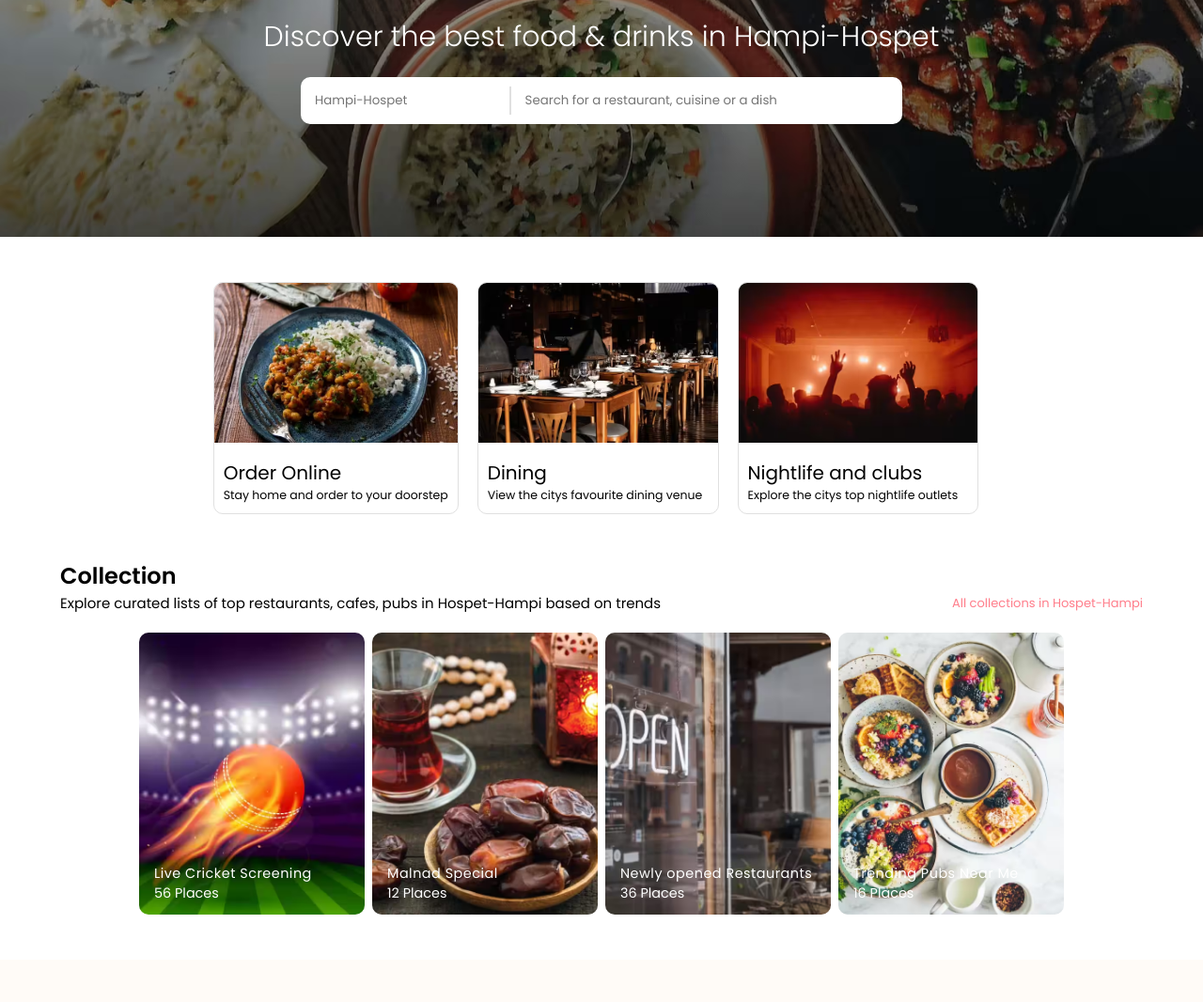
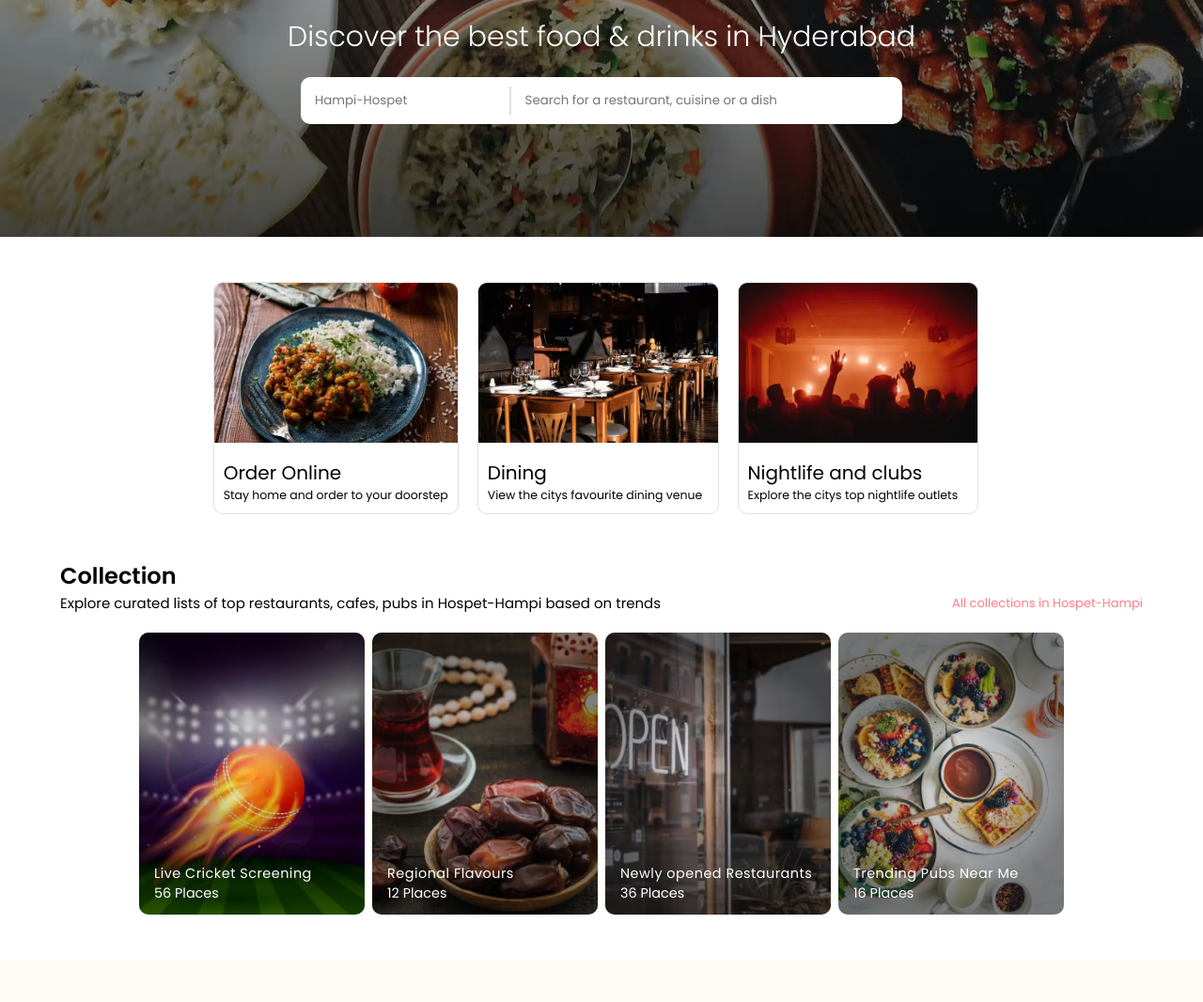
Before and after one commit to abhi-0907/ZomatoLandingPage, a plain HTML site: page index.html in a window 1280 px wide. Shown: the part 228-1294 px from the top of the page at 94% size. Drawn offline with Linux system fonts and the light colour scheme.

Commit message:
overlay added

```diff
--- a/index.html
+++ b/index.html
@@ -28,7 +28,7 @@
     />
 
     <!-- Importing styles.css -->
-    <link rel="stylesheet" href="/styles.css" />
+    <link rel="stylesheet" href="styles.css" />
 
     <title>Zomato Landing Page Clone </title>
   </head>
@@ -53,7 +53,7 @@
 
         <div class="hero__section_container">
           <img src="images/heroSectionLogo.png" alt="Zomato Logo" class="hero__section_logo"/>
-          <h1 class="hero__section_title">Discover the best food & drinks in Hampi-Hospet</h1>
+          <h1 class="hero__section_title">Discover the best food & drinks in Hyderabad</h1>
           <div class="hero__section_input_container">
             <input class="input_container_location" type="text" placeholder="Hampi-Hospet" />
             <input class="input_container_search" type="text" placeholder="Search for a restaurant, cuisine or a dish" />
@@ -112,7 +112,7 @@
             <div class="card card2">
               <div class="overlay"></div>
               <div class="content">
-                  <h4>Malnad Special</h4>
+                  <h4>Regional Flavours</h4>
                   <span>12 Places</span>
               </div>
             </div>
--- a/styles.css
+++ b/styles.css
@@ -236,12 +236,7 @@
     top: 0;
     left: 0;
     border-radius: 10px;
-    background: linear-gradient(
-
-        rgba(225, 0, 0, 1) 0%,
-        rgba(225, 0, 2, 1) 50%,
-        rgba(225, 0, 0, 1) 85%,
-    );
+    background: radial-gradient(circle, rgba(0, 0, 0, 0) 0%, rgba(0, 0, 0, 0.5) 70%);
     z-index: 5;
 }
 
```
